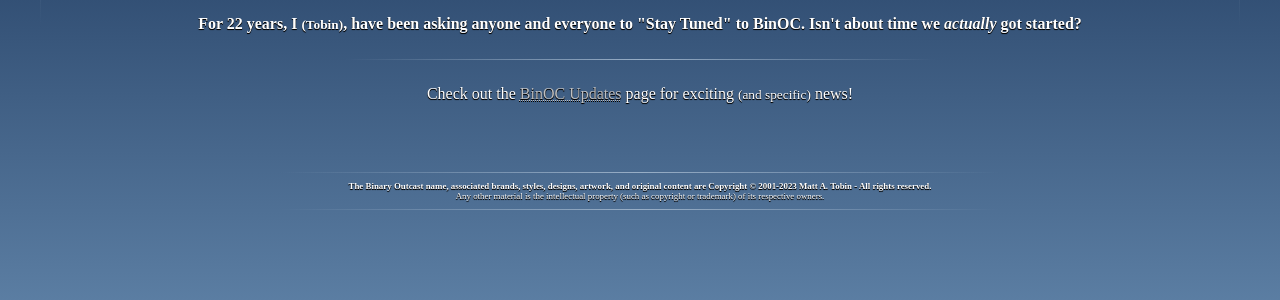
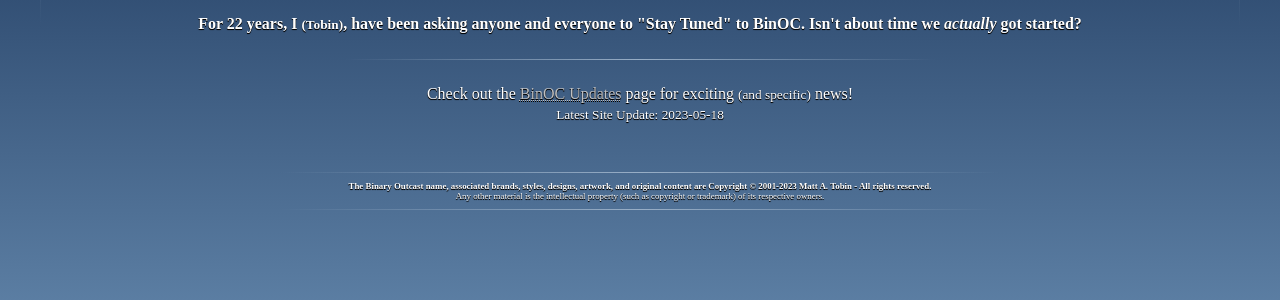
Before and after one commit to binaryoutcast/scrap-brain, a PHP site: page / in a window 1280 px wide. Shown: the part 476-776 px from the top of the page. Run offline with PHP 8.4, Linux system fonts and the light colour scheme; some web fonts are replaced.

Commit message:
no message

```diff
--- a/base/src/app.php
+++ b/base/src/app.php
@@ -17,7 +17,7 @@
     case 'aus':
       gConUtils::extensibleMarkup(gAppUtils::TAG_XML . kNewLine . kLessThan . 'updates' . kSlash . kGreaterThan, true);
       break;
-    default: gfError($content);
+    default: gError($content);
   }
 }
 
--- a/components/site/src/main.php
+++ b/components/site/src/main.php
@@ -3,6 +3,10 @@
 **********************************************************************************************************************/
 
 // == | Main | ========================================================================================================
+
+$ilFilesURL = 'https://projects.binaryoutcast.com/interlink/releases/latest/';
+$ilAddonsURL = 'https://interlink-addons.binaryoutcast.com/';
+$codeAtGithubURL = 'https://github.com/binaryoutcast/';
 
 function xGenerateAFuckinBinOCWebsite($aContent = null, $aPageTitle = null, $aHeaderTitle = null, $aHeaderTagline = null) {
   $contentPath = gRegistry('app.componentPath') . kSlash . 'content';
@@ -44,7 +48,7 @@
     break;
   case 'updates':
     $content = kEmptyString;
-    $content .= '<h2>Stage 1 - There is a website again.<small class="alignright" style="font-weight: normal;">2023-05-17</small></h2>';
+    $content .= '<h2>Stage 1 - There is a website again.<small class="alignright" style="font-weight: normal;">2023-05-18</small></h2>';
     $content .= '<p><img src="/components/site/skin/splash/labcoat.png" class="alignright" title="The solution to a failed paradigm."/>I wish to give my deepest thanks to all those who are still happening by Binary Outcast. For doing so during the past year or must have been less than inspiring, to say the least. From my perspective, it has been very difficult indeed. However, we (and I do mean more than I), are <em>just about</em> back on track with a lot of the <strong>everything</strong> that we SHOULD have be known for all this time.</p>';
     $content .= '<p>Still, I also want to thank the tireless efforts of the contributors to MCP projects. The ones who have done nothing but work on code, help users, and otherwise just exist for the benefit of everyone, even us. These individuals are the ones to be celebrated even if they no longer feel the same in return. Please go forth and thank them even if you do not use either of our respective offerings.</p>';
     $content .= '<p>While one is doing the rounds one should also take the time to stop by the SeaMonkey Project and thank them. For a lot of their selective MozEvolution on the SM soft-fork platform DOES directly or indirectly benefit the broader <a href="http://thereisonlyxul.org/" target="_blank">MozFork Community</a>. It is also the place where I became interested in HOW Netscape and Classic Mozilla technology worked. Oh yeah, and it is the basis for a lot of the main code specifically used in our XUL Projects.</p>';
@@ -74,7 +78,7 @@
     xGenerateAFuckinBinOCWebsite($content, null, 'The History of BinOC', 'From 2001 to Today');
     break;
   case 'root':
-    $content = '<h2>What\'s up?</h2><p><img src="/components/site/skin/splash/promo4.png" class="aligncenter" title="What? Were you expecting a big black monolith because of the copyright date?"></p><p style="text-align: center;"><strong>For 22 years, I <small>(Tobin)</small>, have been asking anyone and everyone to "Stay Tuned" to BinOC. Isn\'t about time we <em>actually</em> got started?</strong></p><hr /><p style="text-align: center;">Check out the <a href="/updates/">BinOC Updates</a> page for exciting <small>(and specific)</small> news!</p>';
+    $content = '<h2>What\'s up?</h2><p><img src="/components/site/skin/splash/promo4.png" class="aligncenter" title="What? Were you expecting a big black monolith because of the copyright date?"></p><p style="text-align: center;"><strong>For 22 years, I <small>(Tobin)</small>, have been asking anyone and everyone to "Stay Tuned" to BinOC. Isn\'t about time we <em>actually</em> got started?</strong></p><hr /><p style="text-align: center;">Check out the <a href="/updates/">BinOC Updates</a> page for exciting <small>(and specific)</small> news!<br /><small>Latest Site Update: 2023-05-18</small></p>';
     xGenerateAFuckinBinOCWebsite($content, 'Front Page (Home)', 'Welcome back to BinOC.. AGAIN!', 'Front Page <small>(Home)</small>');
     break;
   default:
```
Also changed, not shown: favicon.ico (added).
